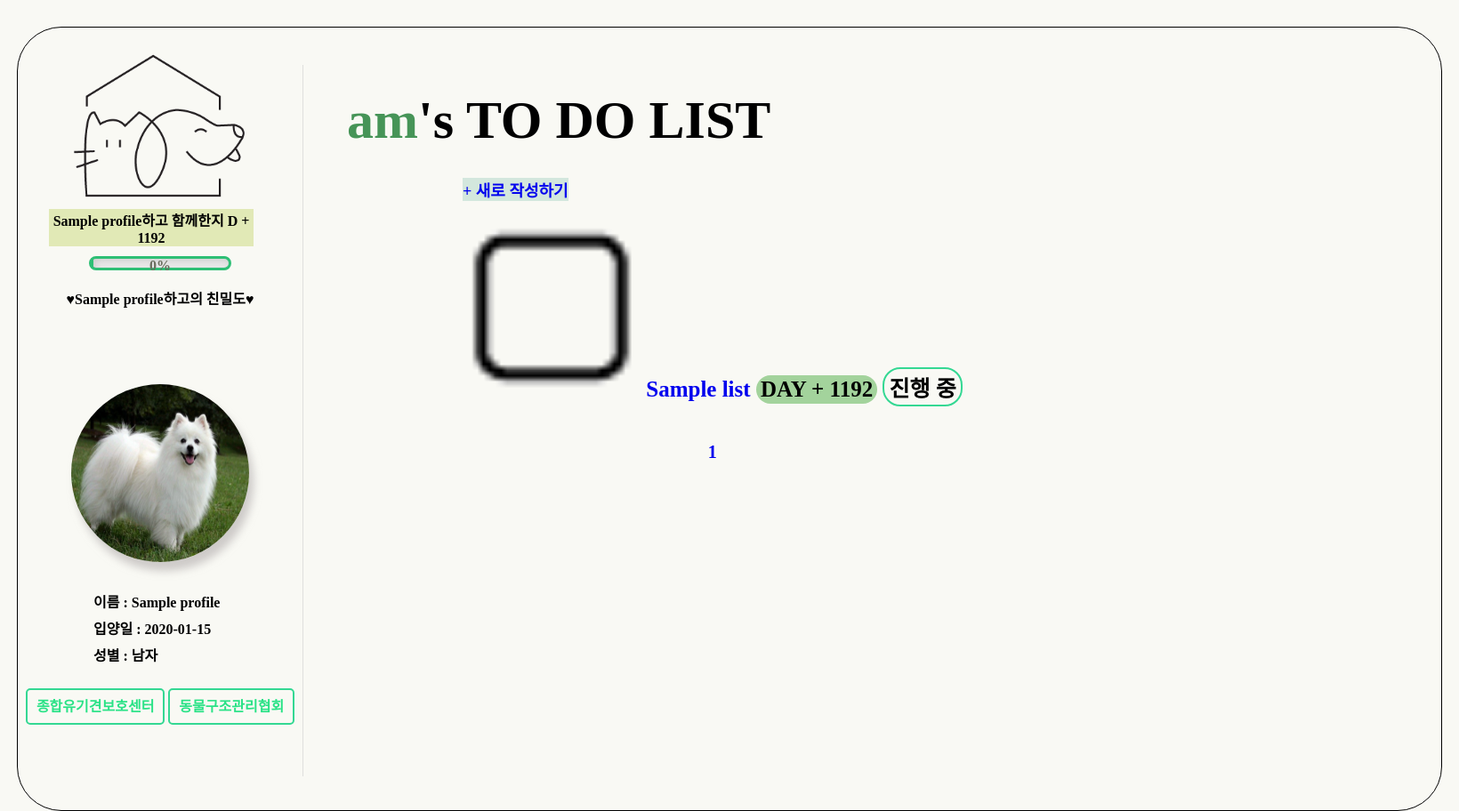
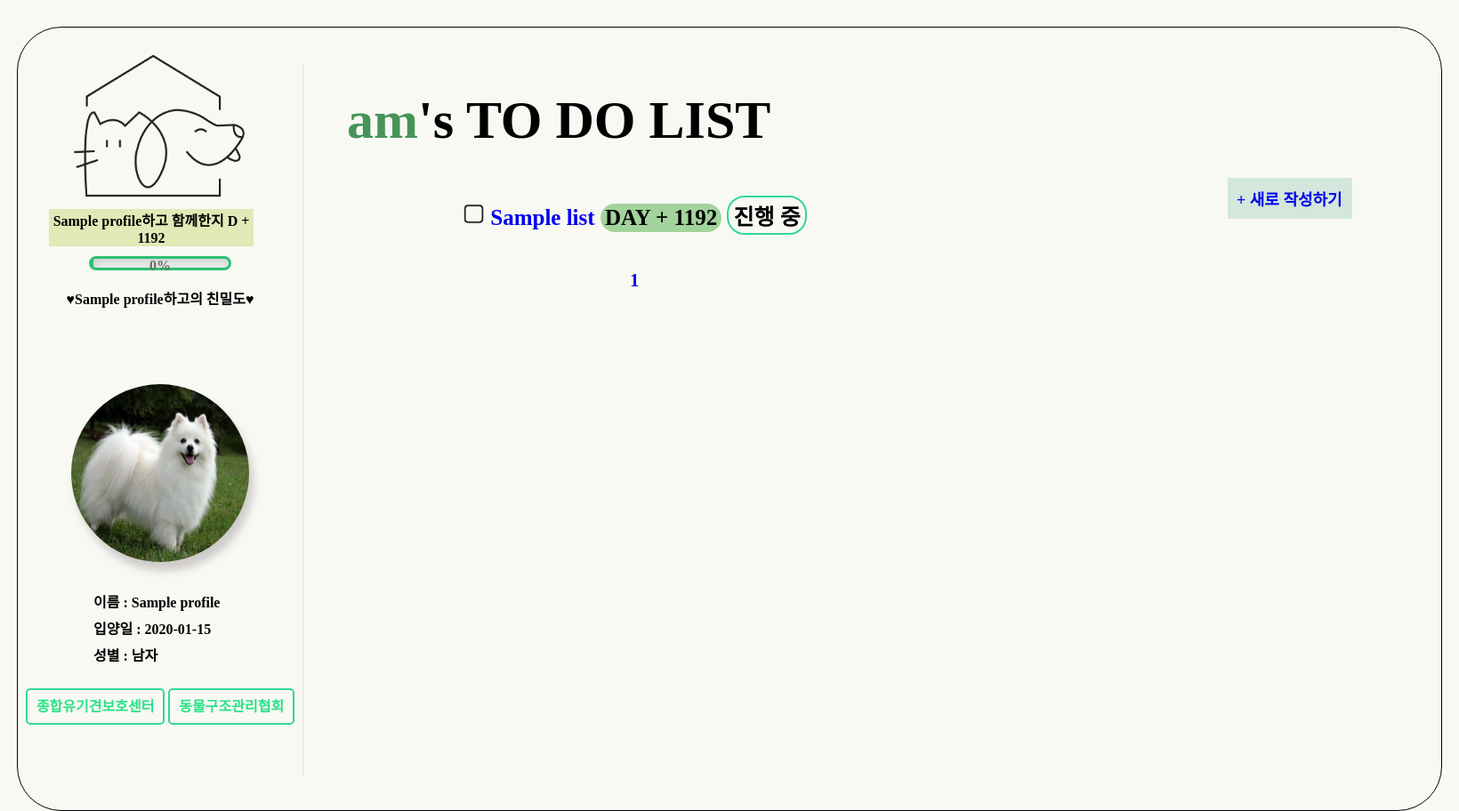
Before and after one commit to PHP-506-2/PHP-506-2, a PHP site: page /src/petlist_list.php in a window 1640 px wide. Shown: the whole page at 89% size. Run offline with PHP 8.4, Linux system fonts and the light colour scheme; tables that the repository leaves empty hold one stand-in row (values such as "Sample post"); some web fonts are replaced.

Commit message:
0421 ( udt listcss page ) 신유짅

```diff
--- a/css/petlist_list.css
+++ b/css/petlist_list.css
@@ -5,10 +5,32 @@ a {
     text-decoration: none;
 }
 
+.petlist_main_border{
+    position: relative;
+}
+
+.petlist_item_container{
+    position: absolute;
+    /* top: 0; */
+    right: 0;
+    /* padding: 20px; */
+    background-color: aqua;
+    width: 80%;
+    margin-right: 0;
+}
+
 .petlist_list_insertpagebutton{
-    display: inline-block;
+    width: 120px;
     background-color: #D3E7DD;
-    margin-right: 0;
+    padding: 10px;
+    margin-top: 0;
+    position:absolute ;
+    right: 0;
+    /* float: right; */
+    margin-right: 100px;
+    /* position: relative;
+    top: 0;
+    right: 0; */
 }
 .petlist_list_insertpagebutton:hover {
     color: #f190f5;
@@ -49,3 +71,7 @@ li {
 .list_cancel_line{
     text-decoration: line-through;
 }
+.check_img {
+    width: 25px;
+    height: 25px;
+}
```
